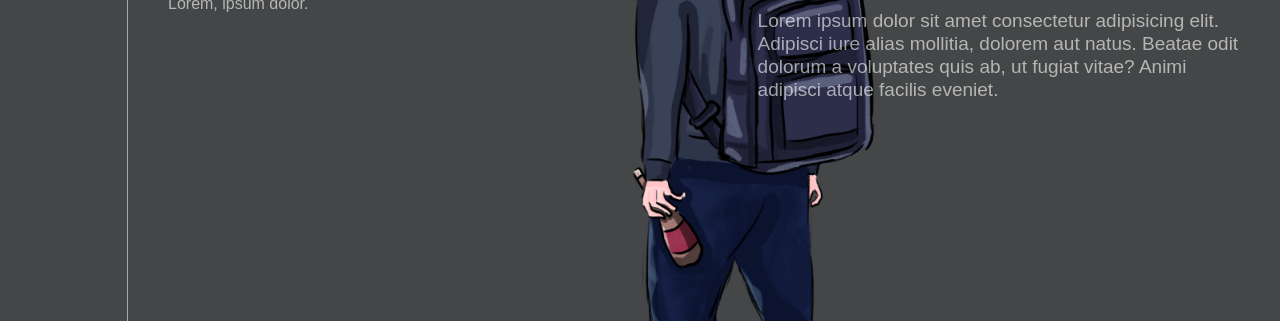
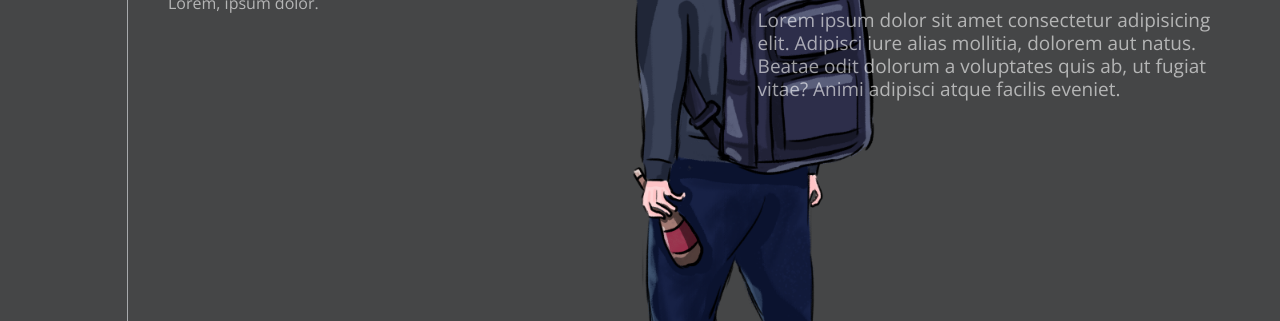
Before and after one commit to Ulugbek-Mominjonov/josh-master, a plain HTML site: page index.html in a window 1280 px wide. Shown: the part 293-614 px from the top of the page. Drawn offline with nearby package versions, Linux system fonts and the light colour scheme.

Commit message:
add shrift

```diff
--- a/css/main.css
+++ b/css/main.css
@@ -1,3 +1,4 @@
+@import url('https://fonts.googleapis.com/css2?family=Open+Sans&display=swap');
 /* Common styles */
 html{
   box-sizing: border-box;
@@ -8,7 +9,7 @@ html{
 body{
   padding: 0;
   margin: 0;
-  font-family: "Rubik", "Arial", sans-serif;
+  font-family: "Open Sans", "Arial", sans-serif;
   font-weight: 500;
   font-size: 19px;
   line-height: 23px;
```
